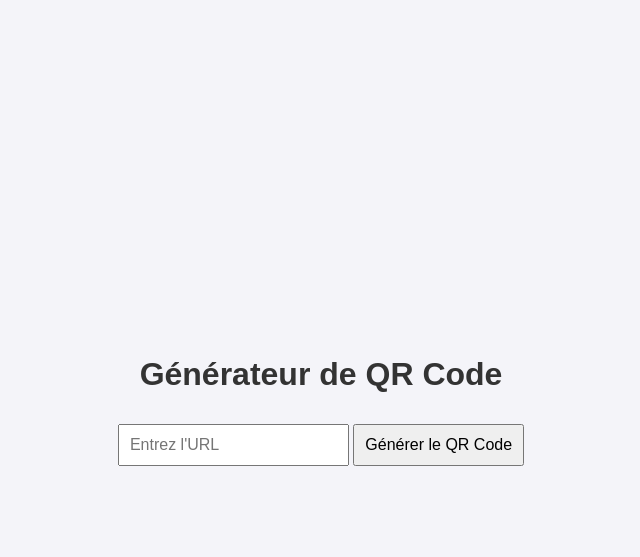
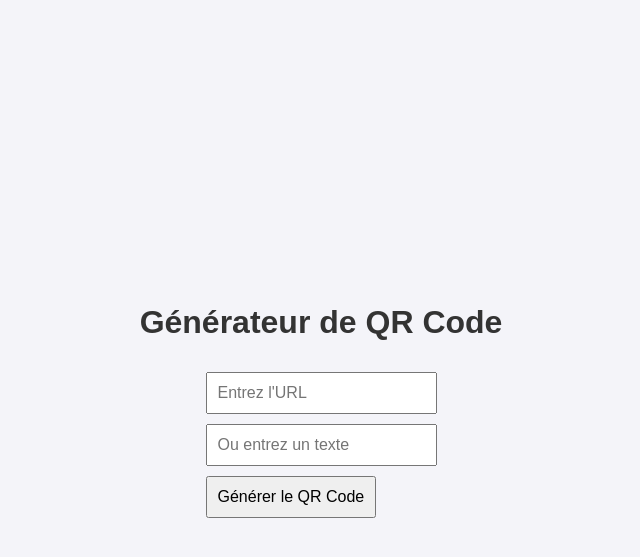
Before and after one commit to RomainSyper/QR_Code_Generator, a Flask app: page / in a window 1280 px wide. Shown: the top 557 px of the page, without its empty margins (319-959 px from the left). Run offline with Flask 3, Linux system fonts and the light colour scheme.

Commit message:
Addiing texte QR code generation

```diff
--- a/app.py
+++ b/app.py
@@ -14,22 +14,29 @@ def index():
     qr_code_path = None  # Pour stocker le chemin du QR Code généré
     if request.method == 'POST':
         url = request.form.get('url')  # Utilise get pour éviter une KeyError si 'url' n'est pas dans le form
+        texte = request.form.get('texte')  # Ajout du texte
+
         if url:  # Si une URL a bien été soumise
-            try:
-                # Créer le QR code
-                qr = qrcode.make(url)
-                qr_code_filename = 'qrcode.png'
-                qr_path = os.path.join('static', qr_code_filename)
-                qr.save(qr_path)
+            contenu = url
+        elif texte:  # Si du texte a été soumis
+            contenu = texte
+        else:
+            error = "L'URL ou le texte ne peut pas être vide."
+            return render_template('index.html', error=error, qr_code=qr_code_path)
 
-                # Le chemin du QR code sera utilisé pour l'affichage et le téléchargement
-                qr_code_path = qr_code_filename
+        try:
+            # Créer le QR code
+            qr = qrcode.make(contenu)
+            qr_code_filename = 'qrcode.png'
+            qr_path = os.path.join('static', qr_code_filename)
+            qr.save(qr_path)
 
-                return render_template('index.html', qr_code=qr_code_path)
-            except Exception as e:
-                error = f"Erreur lors de la génération du QR code : {e}"
-        else:
-            error = "L'URL ne peut pas être vide."
+            # Le chemin du QR code sera utilisé pour l'affichage et le téléchargement
+            qr_code_path = qr_code_filename
+
+            return render_template('index.html', qr_code=qr_code_path)
+        except Exception as e:
+            error = f"Erreur lors de la génération du QR code : {e}"
 
     return render_template('index.html', error=error, qr_code=qr_code_path)
 
--- a/templates/index.html
+++ b/templates/index.html
@@ -49,7 +49,10 @@
     <h1>Générateur de QR Code</h1>
 
     <form action="/" method="POST">
-        <input type="text" name="url" placeholder="Entrez l'URL" required>
+        <input type="text" name="url" placeholder="Entrez l'URL" >
+        <br>
+        <input type="text" name="texte" placeholder="Ou entrez un texte" >
+        <br>
         <button type="submit">Générer le QR Code</button>
     </form>
 
```
